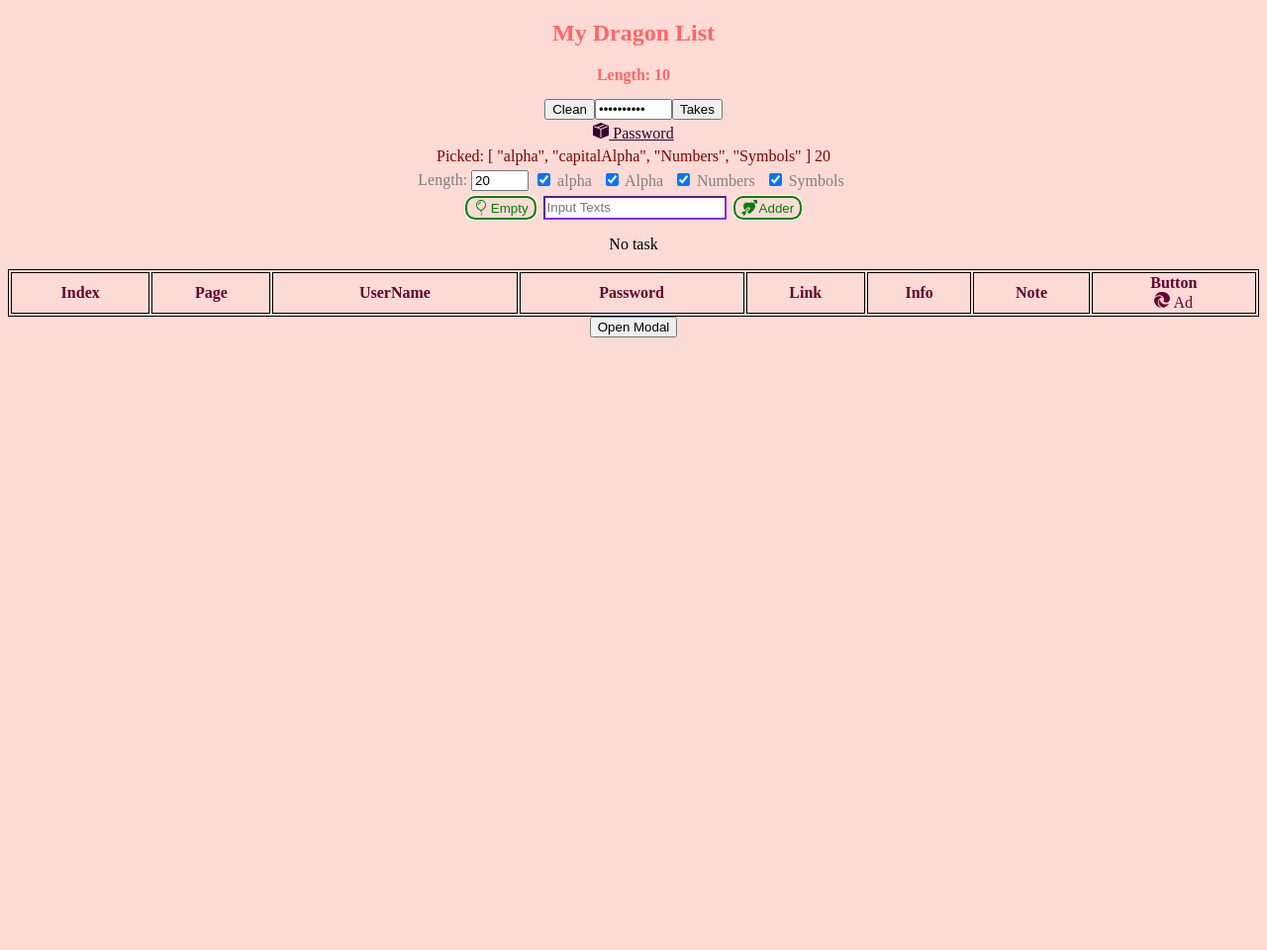
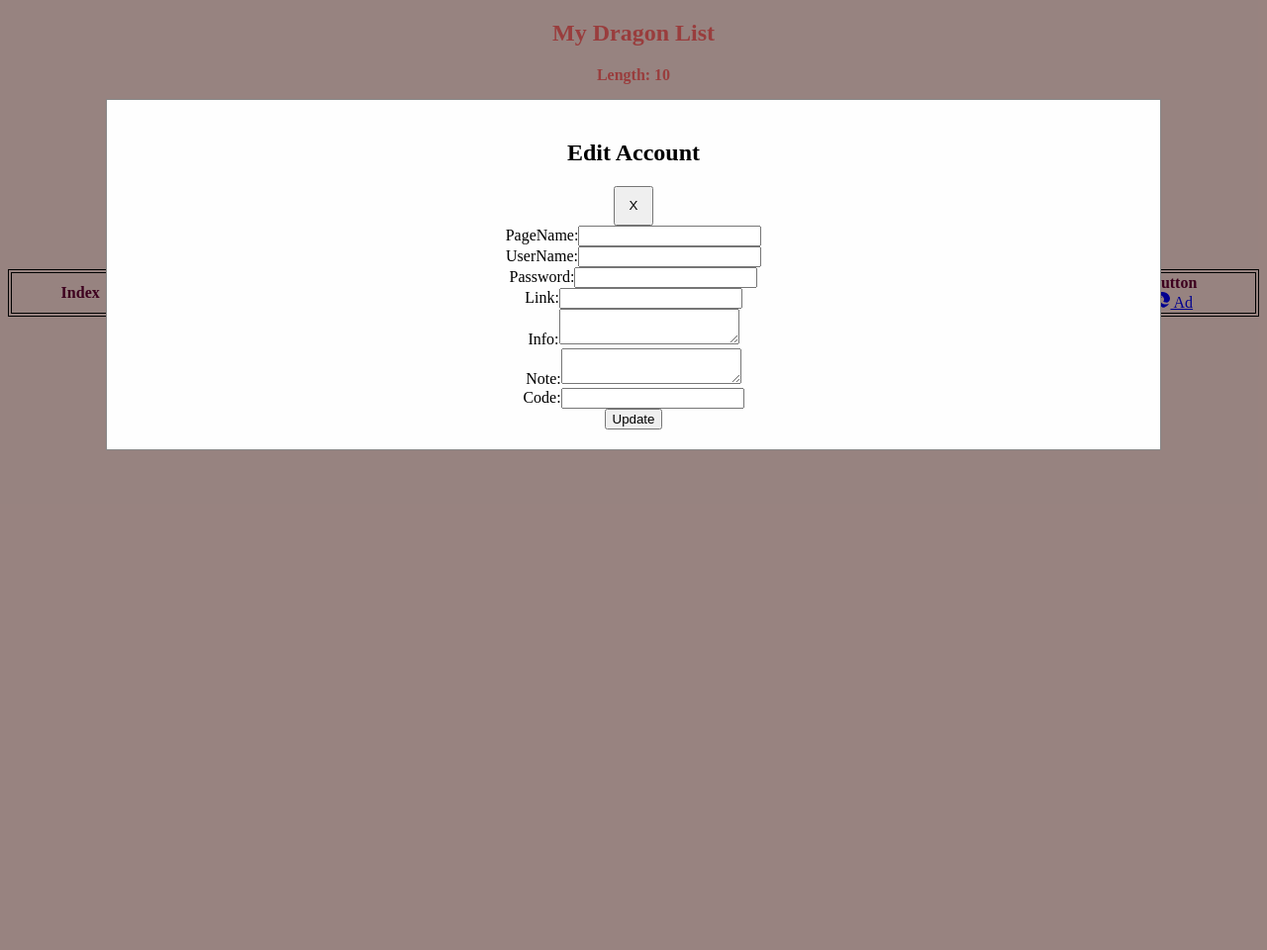
Before and after one commit to cmthang/todoapp, a PHP site: page / in a window 1280 px wide. Shown: the whole page at 99% size. Run offline with PHP 8.4, Linux system fonts and the light colour scheme.

Commit message:
update Version 6

```diff
--- a/app.css
+++ b/app.css
@@ -116,7 +116,7 @@ table, th, td {
 
 
 /* The Modal (background) */
-.modal {
+.hideModal {
     display: none; /* Hidden by default */
     position: fixed; /* Stay in place */
     z-index: 1; /* Sit on top */
@@ -130,6 +130,21 @@ table, th, td {
     background-color: rgba(0,0,0,0.4); /* Black w/ opacity */
   }
 
+.showModal {
+    display: block; /* Show Modal s*/
+    position: fixed; /* Stay in place */
+    z-index: 1; /* Sit on top */
+    padding-top: 100px; /* Location of the box */
+    left: 0;
+    top: 0;
+    width: 100%; /* Full width */
+    height: 100%; /* Full height */
+    overflow: auto; /* Enable scroll if needed */
+    background-color: rgb(0,0,0); /* Fallback color */
+    background-color: rgba(0,0,0,0.4); /* Black w/ opacity */
+  }
+
+
   /* Modal Content */
   .modal-content {
     background-color: #fefefe;
@@ -137,7 +152,7 @@ table, th, td {
     padding: 20px;
     border: 1px solid #888;
     width: 80%;
-  }
+}
 
   /* The Close Button */
   .close {
--- a/app.js
+++ b/app.js
@@ -1,4 +1,5 @@
 Vue.createApp ({
+
     data() {
         return {
             tasks: [],
@@ -12,8 +13,22 @@ Vue.createApp ({
 
             fullData: [],
             accounts: [],
+
+            isShow: true,
+            isHide: false,
+
+            getId: '',
+            id: '',
+            pageName: "",
+            userName: "",
+            password: "",
+            link: "",
+            info: "",
+            note: "",
+            editCode: "",
         };
     },
+
     created() {
         try
         {
@@ -23,7 +38,7 @@ Vue.createApp ({
         }
         catch (e){
             console.log(e);
-        }
+        };
     },
 
     watch: {
@@ -157,7 +172,8 @@ Vue.createApp ({
 
             const options = {
                 method: 'GET',
-                url: 'https://apichallengermydragon.000webhostapp.com/api/account',
+                // url: 'https://apichallengermydragon.000webhostapp.com/api/account',
+                url: 'http://localhost:8000/api/account',
             }
 
             try {
@@ -165,6 +181,7 @@ Vue.createApp ({
                 {
                     this.fullData = response.data;
                     localStorage.setItem("fullData", JSON.stringify(this.fullData));
+                    console.log(response.data);
                 })
 
             }
@@ -172,6 +189,68 @@ Vue.createApp ({
                 console.log(err);
             }
 
+        },
+
+        addData(){
+            const options = {
+                method: 'POST',
+                // url: 'https://apichallengermydragon.000webhostapp.com/api/account',
+                url: 'http://localhost:8000/api/account/',
+
+                data: {
+                    'account_page' : "this.pageName",
+                    'account_name' : "this.userName",
+                    'account_password' : "this.password",
+                    'account_link' : "http://www.nettruyenme.com/",
+                    'account_info' : "Hegemony No. 1. Unstoppable. The road does not return. No explanation",
+                    'account_note' : "Big Waves",
+                    'code': this.code,
+                }
+            }
+            try {
+                axios.request(options).then((response) =>
+                {
+                    this.getData();
+                    console.log(response);
+                })
+            }
+            catch(err){
+                console.log(err);
+            }
+
+            this.isShow = false;
+            this.isHide = true;
+        },
+
+        editData(){
+            const options = {
+                method: 'PUT',
+                // url: 'https://apichallengermydragon.000webhostapp.com/api/account',
+                url: 'http://localhost:8000/api/account/'+this.id,
+
+                data: {
+                    'account_page' : this.pageName,
+                    'account_name' : this.userName,
+                    'account_password' : this.password,
+                    'account_link' : this.link,
+                    'account_info' : this.info,
+                    'account_note' : this.note,
+                    'code': this.editCode,
+                }
+            }
+            try {
+                axios.request(options).then(() =>
+                {
+                    this.getData();
+                })
+
+            }
+            catch(err){
+                console.log(err);
+            }
+
+            this.isShow = false;
+            this.isHide = true;
         },
 
         isRedirect(link){
@@ -213,34 +292,43 @@ Vue.createApp ({
                 });
             }
 
+        },
+
+        openModal($account){
+            this.isHide = false;
+            this.isShow = true;
+
+            this.getId = $account.id;
+            this.id = this.getId;
+            this.pageName = $account.account_page;
+            this.userName = $account.account_name;
+            this.password = $account.account_password;
+            this.link = $account.account_link;
+            this.info = $account.account_info;
+            this.note = $account.account_note;
+            this.editCode = $account.code;
+
+            this.getId = '';
+        },
+
+        showModal(){
+            this.isHide = false;
+            this.isShow = true;
+
+            this.pageName = "pageName",
+            this.userName = "userName",
+            this.password = "password",
+            this.link = "http://www.nettruyenme.com/",
+            this.info = "Hegemony No. 1. Unstoppable. The road does not return. No explanation",
+            this.note = "Big Waves",
+            this.editCode = "AddingCode"
+
+        },
+
+        closeModal(){
+            this.isHide = true;
+            this.isShow = false;
         }
     },
 
 }).mount("#app");
-
-
-// Get the modal
-var modal = document.getElementById("myModal");
-
-// Get the button that opens the modal
-var btn = document.getElementById("myBtn");
-
-// Get the <span> element that closes the modal
-var span = document.getElementsByClassName("close")[0];
-
-// When the user clicks the button, open the modal
-btn.onclick = function() {
-  modal.style.display = "block";
-}
-
-// When the user clicks on <span> (x), close the modal
-span.onclick = function() {
-  modal.style.display = "none";
-}
-
-// When the user clicks anywhere outside of the modal, close it
-window.onclick = function(event) {
-  if (event.target == modal) {
-    modal.style.display = "none";
-  }
-}
--- a/index.html
+++ b/index.html
@@ -128,7 +128,7 @@
                 </ul>
             </div>
 
-            <div class="myAccount" v-if="flagAccount()">
+            <div class="myAccounts" v-if="flagAccount()">
                     <table style="width: 100%;">
                         <tr style="color: rgb(102,0,51);">
                             <td><h4>Index</h4></td>
@@ -140,7 +140,7 @@
                             <td><h4>Note</h4></td>
                             <td>
                                 <h4>Button</h4>
-                                <a>
+                                <a href="#" v-on:click.prevent="addData()">
                                     <svg xmlns="http://www.w3.org/2000/svg" width="16" height="16" fill="currentColor" class="bi bi-browser-edge" viewBox="0 0 16 16">
                                     <path d="M9.482 9.341c-.069.062-.17.153-.17.309 0 .162.107.325.3.456.877.613 2.521.54 2.592.538h.002c.667 0 1.32-.18 1.894-.519A3.838 3.838 0 0 0 16 6.819c.018-1.316-.44-2.218-.666-2.664l-.04-.08C13.963 1.487 11.106 0 8 0A8 8 0 0 0 .473 5.29C1.488 4.048 3.183 3.262 5 3.262c2.83 0 5.01 1.885 5.01 4.797h-.004v.002c0 .338-.168.832-.487 1.244l.006-.006a.594.594 0 0 1-.043.041Z"/>
                                     <path d="M.01 7.753a8.137 8.137 0 0 0 .753 3.641 8 8 0 0 0 6.495 4.564 5.21 5.21 0 0 1-.785-.377h-.01l-.12-.075a5.45 5.45 0 0 1-1.56-1.463A5.543 5.543 0 0 1 6.81 5.8l.01-.004.025-.012c.208-.098.62-.292 1.167-.285.129.001.257.012.384.033a4.037 4.037 0 0 0-.993-.698l-.01-.005C6.348 4.282 5.199 4.263 5 4.263c-2.44 0-4.824 1.634-4.99 3.49Zm10.263 7.912c.088-.027.177-.054.265-.084-.102.032-.204.06-.307.086l.042-.002Z"/>
@@ -180,20 +180,11 @@
                             <td>{{account.account_note}}</td>
                             <td>
                                 <h4>
-                                    <a href="#" v-on:click.prevent="">
+                                    <a href="#" v-on:click.prevent="openModal(account)">
                                         <svg xmlns="http://www.w3.org/2000/svg" width="16" height="16" fill="currentColor" class="bi bi-car-front-fill" viewBox="0 0 16 16">
                                             <path fill-rule="evenodd" d="M2.52 3.515A2.5 2.5 0 0 1 4.82 2h6.362c1 0 1.904.596 2.298 1.515l.792 1.848c.075.175.21.319.38.404.5.25.855.715.965 1.262l.335 1.679c.033.161.049.325.049.49v.413c0 .814-.39 1.543-1 1.997V13.5a.5.5 0 0 1-.5.5h-2a.5.5 0 0 1-.5-.5v-1.338c-1.292.048-2.745.088-4 .088s-2.708-.04-4-.088V13.5a.5.5 0 0 1-.5.5h-2a.5.5 0 0 1-.5-.5v-1.892c-.61-.454-1-1.183-1-1.997v-.413a2.5 2.5 0 0 1 .049-.49l.335-1.68c.11-.546.465-1.012.964-1.261a.807.807 0 0 0 .381-.404l.792-1.848ZM3 10a1 1 0 1 0 0-2 1 1 0 0 0 0 2Zm10 0a1 1 0 1 0 0-2 1 1 0 0 0 0 2ZM6 8a1 1 0 0 0 0 2h4a1 1 0 1 0 0-2H6ZM2.906 5.189l.956-1.913A.5.5 0 0 1 4.309 3h7.382a.5.5 0 0 1 .447.276l.956 1.913a.51.51 0 0 1-.497.731c-.91-.073-3.35-.17-4.597-.17-1.247 0-3.688.097-4.597.17a.51.51 0 0 1-.497-.731Z"/>
                                         </svg>
                                         Ed
-                                    </a>
-                                </h4>
-                                <h4>
-                                    <a href="#" v-on:click.prevent="">
-                                        <svg xmlns="http://www.w3.org/2000/svg" width="16" height="16" fill="currentColor" class="bi bi-cassette-fill" viewBox="0 0 16 16">
-                                            <path d="M1.5 2A1.5 1.5 0 0 0 0 3.5v9A1.5 1.5 0 0 0 1.5 14h.191l1.862-3.724A.5.5 0 0 1 4 10h8a.5.5 0 0 1 .447.276L14.31 14h.191a1.5 1.5 0 0 0 1.5-1.5v-9A1.5 1.5 0 0 0 14.5 2h-13ZM4 7a1 1 0 1 1 0-2 1 1 0 0 1 0 2Zm8 0a1 1 0 1 1 0-2 1 1 0 0 1 0 2ZM6 6a1 1 0 0 1 1-1h2a1 1 0 0 1 0 2H7a1 1 0 0 1-1-1Z"/>
-                                            <path d="m13.191 14-1.5-3H4.309l-1.5 3h10.382Z"/>
-                                        </svg>
-                                        De
                                     </a>
                                 </h4>
                             </td>
@@ -201,12 +192,57 @@
                     </table>
             </div>
 
-            <div>
-                <button id="myBtn">Open Modal</button>
-                <div id="myModal" class="modal">
+            <div class="modalAccounts">
+                <div id="myModal" v-bind:class="{hideModal:isHide, showModal:isShow}">
                     <div class="modal-content">
-                        <span class="close">&times;</span>
-                        <p>Some text in the Modal..</p>
+                        <h2>Edit Account</h2>
+                        <button v-on:click="closeModal()"
+                        style="width: 40px;height: 40px;">
+                            X
+                        </button>
+
+                        <div class="inputEditPage">
+                            <label>PageName:</label>
+                            <input v-model="pageName"/>
+                        </div>
+
+                        <div class="inputEditPage">
+                            <label>UserName:</label>
+                            <input v-model="userName"/>
+                        </div>
+
+                        <div class="inputEditPage">
+                            <label>Password:</label>
+                            <input v-model="password"/>
+                        </div>
+
+                        <div class="inputEditPage">
+                            <label>Link:</label>
+                            <input v-model="link"/>
+                        </div>
+
+                        <div class="inputEditPage">
+                            <label>Info:</label>
+                            <textarea v-model="info">
+                                Info
+                            </textarea>
+                        </div>
+
+                        <div class="inputEditPage">
+                            <label>Note:</label>
+                            <textarea v-model="note">
+                                Note
+                            </textarea>
+                        </div>
+
+                        <div class="inputEditPage">
+                            <label>Code:</label>
+                            <input v-model="editCode"/>
+                        </div>
+
+                        <button v-on:click="editData()">
+                            Update
+                        </button>
                     </div>
                 </div>
             </div>
```
Also changed, not shown: component/tableAccounts.vue (deleted, +0 -20 lines).
